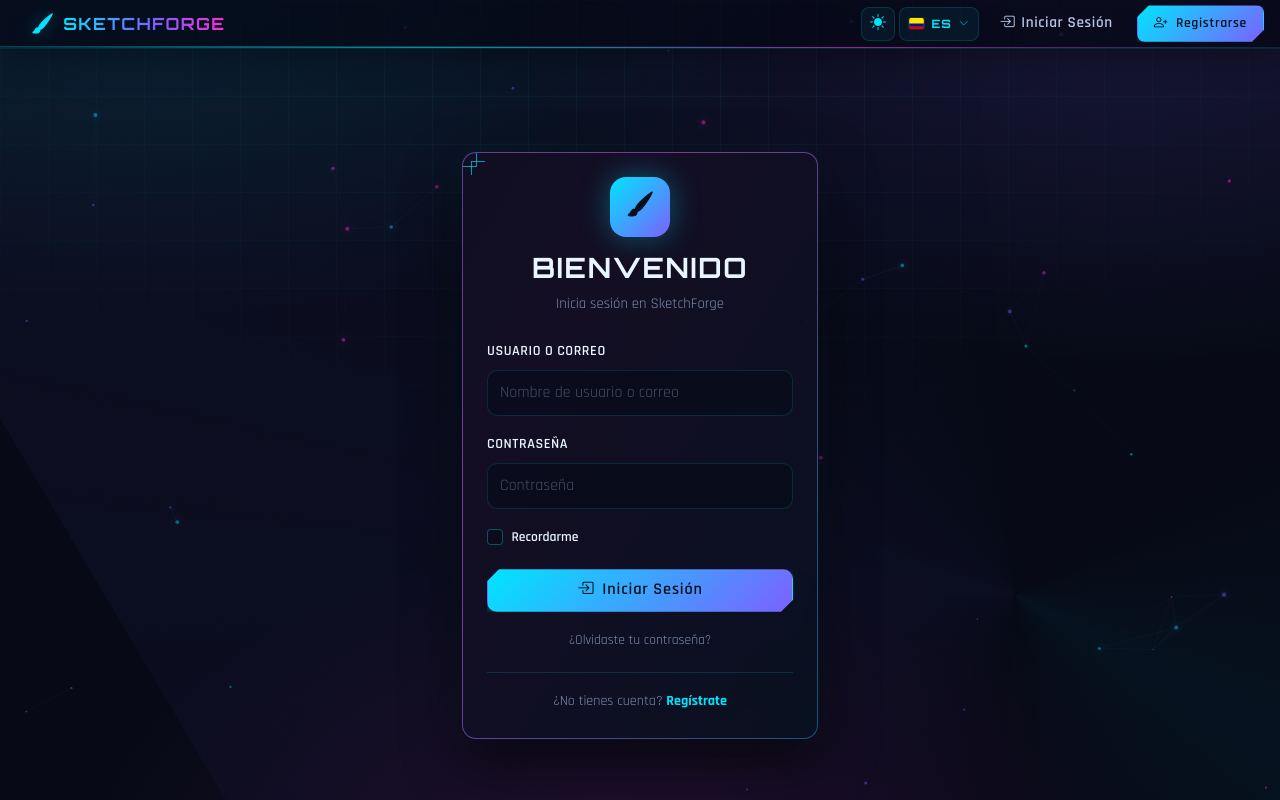
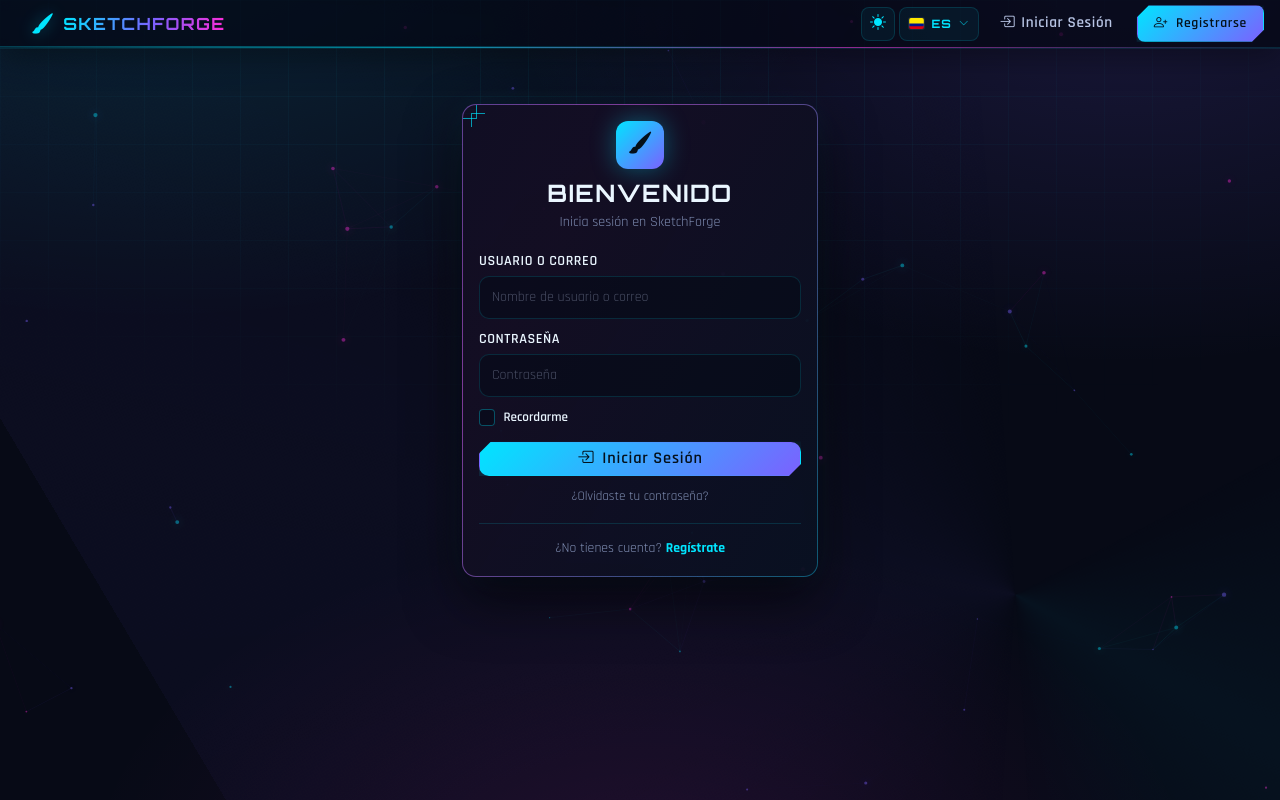
Before and after one commit to alexperezalvarez/Proyecto_Nia, a Django app: template templates/account/login.html in a window 1280 px wide. Run offline with Django 4.2, Linux system fonts and the light colour scheme; the template is opened without the code that fills it, so the values that code supplies are empty.

Commit message:
Hacer login y crear cuenta más compactos

```diff
--- a/templates/account/login.html
+++ b/templates/account/login.html
@@ -2,52 +2,52 @@
 {% block title %}Iniciar Sesión - SketchForge{% endblock %}
 
 {% block content %}
-<div class="container mt-5 pt-5">
+<div class="container mt-4 pt-4">
     <div class="row justify-content-center">
         <div class="col-md-5 col-lg-4">
             <div class="card shadow-lg sf-corner sf-scanline">
-                <div class="card-body p-4">
-                    <div class="text-center mb-4">
-                        <div style="width:60px;height:60px;border-radius:16px;background:linear-gradient(135deg,var(--primary),var(--secondary));display:inline-flex;align-items:center;justify-content:center;margin-bottom:14px;box-shadow:0 0 30px var(--glow)">
-                            <i class="bi bi-brush-fill" style="font-size:1.6rem;color:#04101a"></i>
+                <div class="card-body p-3">
+                    <div class="text-center mb-3">
+                        <div style="width:48px;height:48px;border-radius:12px;background:linear-gradient(135deg,var(--primary),var(--secondary));display:inline-flex;align-items:center;justify-content:center;margin-bottom:10px;box-shadow:0 0 24px var(--glow)">
+                            <i class="bi bi-brush-fill" style="font-size:1.4rem;color:#04101a"></i>
                         </div>
-                        <h3 class="fw-bold" style="letter-spacing:0.06em;text-transform:uppercase">Bienvenido</h3>
-                        <p class="text-muted" style="font-size:0.92rem">Inicia sesión en SketchForge</p>
+                        <h4 class="fw-bold mb-1" style="letter-spacing:0.06em;text-transform:uppercase">Bienvenido</h4>
+                        <p class="text-muted mb-0" style="font-size:0.88rem">Inicia sesión en SketchForge</p>
                     </div>
 
                     <form method="post" action="{% url 'account_login' %}">
                         {% csrf_token %}
-                        <div class="mb-3">
-                            <label for="id_login" class="form-label">Usuario o correo</label>
-                            <input type="text" name="login" id="id_login" class="form-control"
+                        <div class="mb-2">
+                            <label for="id_login" class="form-label mb-1">Usuario o correo</label>
+                            <input type="text" name="login" id="id_login" class="form-control form-control-sm"
                                    placeholder="Nombre de usuario o correo" required>
                         </div>
-                        <div class="mb-3">
-                            <label for="id_password" class="form-label">Contraseña</label>
-                            <input type="password" name="password" id="id_password" class="form-control"
+                        <div class="mb-2">
+                            <label for="id_password" class="form-label mb-1">Contraseña</label>
+                            <input type="password" name="password" id="id_password" class="form-control form-control-sm"
                                    placeholder="Contraseña" required>
                         </div>
-                        <div class="mb-3 form-check">
+                        <div class="mb-2 form-check">
                             <input type="checkbox" name="remember" id="id_remember" class="form-check-input">
-                            <label for="id_remember" class="form-check-label" style="font-size:0.85rem;text-transform:none;letter-spacing:0">Recordarme</label>
+                            <label for="id_remember" class="form-check-label" style="font-size:0.82rem;text-transform:none;letter-spacing:0">Recordarme</label>
                         </div>
                         {% if redirect_field %}
                         <input type="hidden" name="{{ redirect_field.name }}" value="{{ redirect_field.value }}">
                         {% endif %}
-                        <button type="submit" class="sf-btn sf-btn-primary w-100 py-2 mt-1">
+                        <button type="submit" class="sf-btn sf-btn-primary w-100 py-1 mt-1">
                             <i class="bi bi-box-arrow-in-right"></i> Iniciar Sesión
                         </button>
                     </form>
 
-                    <div class="text-center mt-3">
-                        <a href="{% url 'account_reset_password' %}" class="text-muted" style="font-size:0.85rem;text-decoration:none">
+                    <div class="text-center mt-2">
+                        <a href="{% url 'account_reset_password' %}" class="text-muted" style="font-size:0.82rem;text-decoration:none">
                             ¿Olvidaste tu contraseña?
                         </a>
                     </div>
 
-                    <div style="text-align:center;margin-top:20px;padding-top:16px;border-top:1px solid var(--border)">
-                        <span style="color:var(--text-muted);font-size:0.88rem">¿No tienes cuenta? </span>
-                        <a href="{% url 'accounts:register' %}" style="font-weight:700;text-decoration:none;font-size:0.88rem">
+                    <div style="text-align:center;margin-top:14px;padding-top:12px;border-top:1px solid var(--border)">
+                        <span style="color:var(--text-muted);font-size:0.86rem">¿No tienes cuenta? </span>
+                        <a href="{% url 'accounts:register' %}" style="font-weight:700;text-decoration:none;font-size:0.86rem">
                             Regístrate
                         </a>
                     </div>
```
Also changed, not shown: accounts/templates/accounts/register.html (+14 -14 lines).
